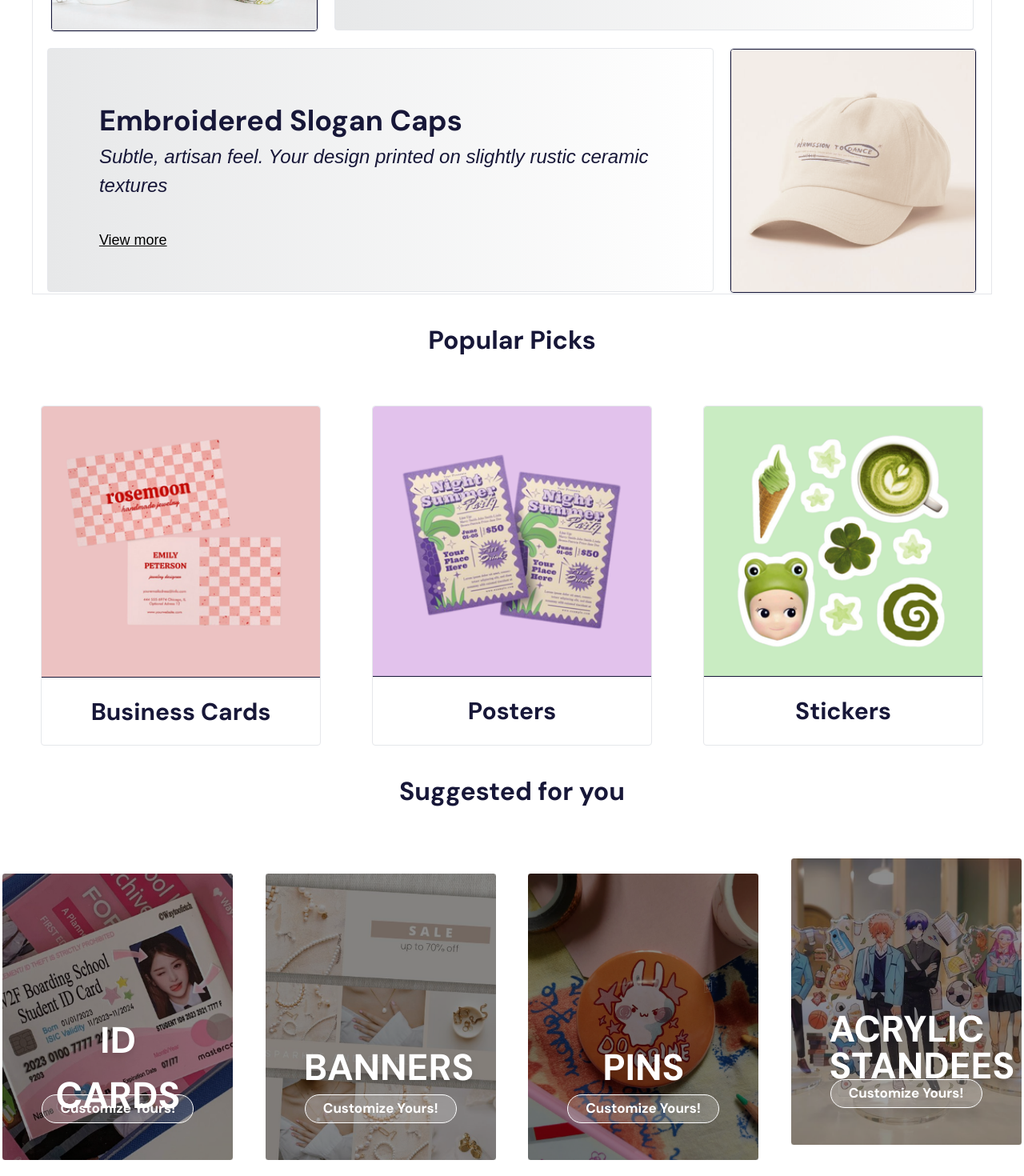
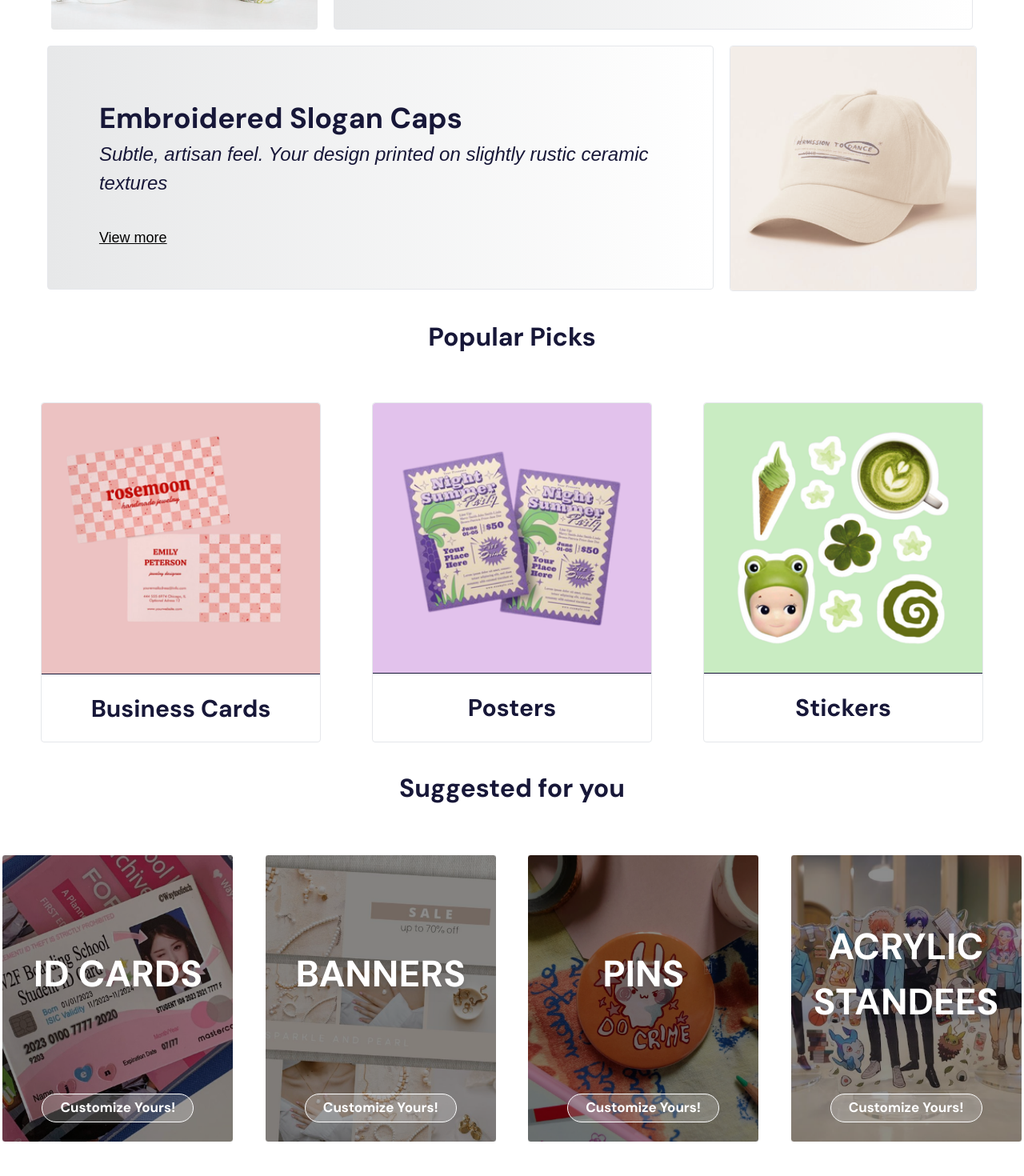
Before and after one commit to roakariri/SE-2-PROJECT, a React (Vite) app: page /landingpage in a window 1280 px wide. Shown: the part 1045-2515 px from the top of the page at 80% size. Built offline with nearby package versions, Linux system fonts and the light colour scheme; no server answers.

Commit message:
fixed responsiveness

```diff
--- a/src/components/visitor/LandingPage.jsx
+++ b/src/components/visitor/LandingPage.jsx
@@ -27,8 +27,6 @@
 
 
   return (
-
-
     <div className="min-h-screen w-full bg-white phone:pt-[212px] tablet:pt-[160px] laptop:pt-[166px] relative z-0">
       {/* Hero Banner */}
       <div className="flex flex-col items-center justify-center z-5">
@@ -36,12 +34,12 @@
       </div>
 
       {/* New Arrivals */}
-      <div className="flex flex-col items-center justify-center mt-10 text-[#171738] font-bold font-dm-sans phone:text-[10px] tablet:text-[14px] laptop:text-[16px] laptop:items-center border laptop:mx-auto laptop:max-w-[1200px]">
+      <div className="flex flex-col items-center justify-center mt-10 text-[#171738] font-bold font-dm-sans phone:text-[10px] tablet:text-[14px] laptop:text-[16px] laptop:items-center laptop:mx-auto laptop:max-w-[1200px]">
         <h1 className="phone:text-[24px] tablet:text-[28px] laptop:text-[32px] mb-6">New Arrivals</h1>
         {/* Textured mugs */}
         <div className="flex flex-col laptop:flex-row w-full items-center laptop:items-start laptop:justify-center">
-          <div className="border mt-10 rounded-[4px]">
-            <img src="/images/textured-mugs.png" className="phone:w-[220px] tablet:w-[300px] laptop:w-[clamp(250px,26vw,400px)] phone:h-[180px] tablet:h-[220px] laptop:h-[clamp(200px,24vw,305px)] rounded-[4px] border border-[#171738]" />
+          <div className=" mt-10 rounded-[4px]">
+            <img src="/images/textured-mugs.png" className="phone:w-[220px] tablet:w-[300px] laptop:w-[clamp(250px,26vw,400px)] phone:h-[180px] tablet:h-[220px] laptop:h-[clamp(200px,24vw,305px)] rounded-[4px]" />
           </div>
           <div className="border mt-10 laptop:ml-5 rounded-[4px] phone:w-full tablet:w-[90vw] laptop:w-[799px] phone:h-auto laptop:h-[305px] p-[5vw] pt-[6vw] bg-gradient-to-r from-[#E7E8E9] to-white flex flex-col justify-center">
             <h2 className="phone:text-[22px] tablet:text-[28px] laptop:text-[36px] font-bold">Textured Glaze Mugs</h2>
@@ -61,7 +59,7 @@
             </p>
           </div>
           <div className="border mt-5 laptop:ml-5 rounded-[4px]">
-            <img src="/images/caps.png" className="phone:w-[220px] tablet:w-[300px] laptop:w-[clamp(250px,24vw,400px)] phone:h-[180px] tablet:h-[220px] laptop:h-[clamp(200px,24vw,305px)] rounded-[4px] border border-[#171738]" />
+            <img src="/images/caps.png" className="phone:w-[220px] tablet:w-[300px] laptop:w-[clamp(250px,24vw,400px)] phone:h-[180px] tablet:h-[220px] laptop:h-[clamp(200px,24vw,305px)] rounded-[4px]" />
           </div>
         </div>
       </div>
@@ -115,50 +113,50 @@
       <div className="flex flex-col items-center justify-center mt-10 text-[#171738] font-bold font-dm-sans phone:text-[10px] tablet:text-[14px] laptop:text-[16px]">
         <h1 className="phone:text-[24px] tablet:text-[28px] laptop:text-[32px] mb-6">Suggested for you</h1>
         {/* Carousel for phone and tablet */}
-        <div className="w-full phone:block tablet:block laptop:hidden">
+        <div className="w-full phone:block tablet:block bigscreen:hidden laptop:block">
           <div className="relative w-full overflow-x-auto">
             <div className="flex flex-row gap-5 w-max px-4">
               {/* ID Cards */}
               <div className="flex flex-col relative border rounded-[4px] bg-cover bg-center text-center items-center justify-center text-white border-white w-[220px] h-[220px] tablet:w-[260px] tablet:h-[300px] flex-shrink-0" style={{ backgroundImage: 'url("/images/id-cards.png")' }}>
-                <div className="absolute mt-[12vw] w-[80vw] tablet:w-[15vw] left-1/2 transform -translate-x-1/2 z-10 p-0">
-                  <p className="text-[28px] tablet:text-[36px] font-bold text-white font-dm-sans drop-shadow-lg">ID CARDS</p>
+                <div className="absolute mt-[12vw] w-[80vw] tablet:w-[15vw] tablet:mt-[2vw] left-1/2 transform -translate-x-1/2 z-10 p-0">
+                  <p className="text-[28px] tablet:text-[36px] font-bold text-white font-dm-sans drop-shadow-lg mb-8 tablet:mb-10 phone:mb-8 tablet:text-center tablet:w-full">ID CARDS</p>
                 </div>
-                <div className="flex justify-center items-center mt-[18vw] tablet:mt-[12vw] w-[80vw] tablet:w-[210px] z-10">
-                  <button type="button" className="flex p-1 h-[32px] tablet:h-[36px] w-[70vw] tablet:w-[190px] rounded-[20px] text-white justify-center items-center bg-white/20 border border-white font-bold text-[15px] tablet:text-[17px] font-dm-sans" onClick={() => navigate('/customize')}>
+                <div className="flex justify-center items-center mt-[28vw] tablet:mt-[18vw] w-full tablet:w-[210px] z-10">
+                  <button type="button" className="flex p-1 h-[50px] tablet:h-[50px] w-[120px] tablet:w-[140px] rounded-[20px] text-white justify-center items-center bg-white/20 border border-white font-bold text-[15px] tablet:text-[17px] font-dm-sans tablet:mx-auto" onClick={() => navigate('/customize')}>
                     Customize Yours!
                   </button>
                 </div>
               </div>
               {/* Banners */}
               <div className="flex flex-col relative border rounded-[4px] bg-cover bg-center text-center items-center justify-center text-white border-white w-[220px] h-[220px] tablet:w-[260px] tablet:h-[300px] flex-shrink-0" style={{ backgroundImage: 'url("/images/banners1.png")' }}>
-                <div className="absolute mt-[12vw] w-[80vw] tablet:w-[15vw] left-1/2 transform -translate-x-1/2 z-10 p-0">
-                  <p className="text-[28px] tablet:text-[36px] font-bold text-white font-dm-sans drop-shadow-lg">BANNERS</p>
+                <div className="absolute mt-[12vw] w-[80vw] tablet:mt-[2vw] tablet:w-[20vw] left-1/2 transform -translate-x-1/2 z-10 p-0">
+                  <p className="text-[28px] tablet:text-[36px] font-bold text-white font-dm-sans drop-shadow-lg mb-8 tablet:mb-10 phone:mb-8 tablet:text-center tablet:w-full">BANNERS</p>
                 </div>
-                <div className="flex justify-center items-center mt-[18vw] tablet:mt-[12vw] w-[80vw] tablet:w-[210px] z-10">
-                  <button type="button" className="flex p-1 h-[32px] tablet:h-[36px] w-[70vw] tablet:w-[190px] rounded-[20px] text-white justify-center items-center bg-white/20 border border-white font-bold text-[15px] tablet:text-[17px] font-dm-sans">
+                <div className="flex justify-center items-center mt-[28vw] tablet:mt-[18vw] w-full tablet:w-[210px] z-10">
+                  <button type="button" className="flex p-1 h-[50px] tablet:h-[50px] w-[120px] tablet:w-[140px] rounded-[20px] text-white justify-center items-center bg-white/20 border border-white font-bold text-[15px] tablet:text-[17px] font-dm-sans tablet:mx-auto">
                     Customize Yours!
                   </button>
                 </div>
               </div>
               {/* Pins */}
               <div className="flex flex-col relative border rounded-[4px] bg-cover bg-center text-center items-center justify-center text-white border-white w-[220px] h-[220px] tablet:w-[260px] tablet:h-[300px] flex-shrink-0" style={{ backgroundImage: 'url("/images/pins.png")' }}>
-                <div className="absolute mt-[12vw] w-[80vw] tablet:w-[15vw] left-1/2 transform -translate-x-1/2 z-10 p-0">
-                  <p className="text-[28px] tablet:text-[36px] font-bold text-white font-dm-sans drop-shadow-lg">PINS</p>
+                <div className="absolute mt-[12vw] w-[80vw] tablet:w-[15vw] tablet:mt-[2vw] left-1/2 transform -translate-x-1/2 z-10 p-0">
+                  <p className="text-[28px] tablet:text-[36px] font-bold text-white font-dm-sans drop-shadow-lg mb-8 tablet:mb-10 phone:mb-8 tablet:text-center tablet:w-full">PINS</p>
                 </div>
-                <div className="flex justify-center items-center mt-[18vw] tablet:mt-[12vw] w-[80vw] tablet:w-[210px] z-10">
-                  <button type="button" className="flex p-1 h-[32px] tablet:h-[36px] w-[70vw] tablet:w-[190px] rounded-[20px] text-white justify-center items-center bg-white/20 border border-white font-bold text-[15px] tablet:text-[17px] font-dm-sans">
+                <div className="flex justify-center items-center mt-[28vw] tablet:mt-[18vw] w-full tablet:w-[210px] z-10">
+                  <button type="button" className="flex p-1 h-[50px] tablet:h-[50px] w-[120px] tablet:w-[140px] rounded-[20px] text-white justify-center items-center bg-white/20 border border-white font-bold text-[15px] tablet:text-[17px] font-dm-sans tablet:mx-auto">
                     Customize Yours!
                   </button>
                 </div>
               </div>
               {/* Acrylic Standees */}
               <div className="flex flex-col relative border rounded-[4px] bg-cover bg-center text-center items-center justify-center text-white border-white mb-[3vw] w-[220px] h-[220px] tablet:w-[260px] tablet:h-[300px] flex-shrink-0" style={{ backgroundImage: 'url("/images/acrylic-standees.png")' }}>
-                <div className="absolute mt-[10vw] tablet:mt-[7vw] w-[80vw] tablet:w-[15vw] left-1/2 transform -translate-x-1/2 z-10 p-0 leading-none">
-                  <p className="text-[28px] tablet:text-[36px] font-bold text-white font-dm-sans drop-shadow-lg">ACRYLIC</p>
-                  <p className="text-[28px] tablet:text-[36px] font-bold text-white font-dm-sans drop-shadow-lg">STANDEES</p>
+                <div className="absolute mt-[2vw] tablet:mt-[5vw] tablet:mt-[1vw] w-[80vw] tablet:w-[25vw] left-1/2 transform -translate-x-1/2 z-10 p-0 leading-none">
+                  <p className="text-[28px] tablet:text-[36px] font-bold text-white font-dm-sans drop-shadow-lg mb-4 tablet:mb-6 phone:mb-4 tablet:text-center tablet:w-full">ACRYLIC</p>
+                  <p className="text-[28px] phone:mt-[-20px] tablet:text-[36px] font-bold text-white font-dm-sans drop-shadow-lg mb-4 tablet:mb-6 phone:mb-4 tablet:text-center tablet:w-full">STANDEES</p>
                 </div>
-                <div className="flex justify-center items-center mt-[18vw] tablet:mt-[12vw] w-[80vw] tablet:w-[210px] z-10">
-                  <button type="button" className="flex p-1 h-[32px] tablet:h-[36px] w-[70vw] tablet:w-[190px] rounded-[20px] text-white justify-center items-center bg-white/20 border border-white font-bold text-[15px] tablet:text-[17px] font-dm-sans">
+                <div className="flex justify-center items-center mt-[28vw] tablet:mt-[18vw] w-full tablet:w-[210px] z-10">
+                  <button type="button" className="flex p-1 h-[50px] tablet:h-[50px] w-[120px] tablet:w-[140px] rounded-[20px] text-white justify-center items-center bg-white/20 border border-white font-bold text-[15px] tablet:text-[17px] font-dm-sans tablet:mx-auto">
                     Customize Yours!
                   </button>
                 </div>
@@ -166,49 +164,49 @@
             </div>
           </div>
         </div>
-        {/* Grid for laptop */}
-        <div className="hidden laptop:flex flex-row mt-10 gap-[3vw] w-full items-center justify-center">
+        {/* Grid for bigscreen */}
+        <div className="hidden bigscreen:flex flex-row mt-10 gap-[3vw] w-full items-center justify-center mb-10">
           {/* ID Cards */}
-          <div className="flex flex-col relative border rounded-[4px] bg-cover bg-center text-center items-center justify-center text-white border-white laptop:w-[290px] laptop:h-[360px]" style={{ backgroundImage: 'url("/images/id-cards.png")' }}>
-            <div className="absolute laptop:mt-[10vw] laptop:w-[15vw] left-1/2 transform -translate-x-1/2 z-10 p-0">
-              <p className="laptop:text-[46px] font-bold text-white font-dm-sans drop-shadow-lg">ID CARDS</p>
+          <div className="flex flex-col justify-between items-center border rounded-[4px] bg-cover bg-center text-center text-white border-white laptop:w-[290px] laptop:h-[360px] bigscreen:w-[290px] bigscreen:h-[360px] relative" style={{ backgroundImage: 'url("/images/id-cards.png")' }}>
+            <div className="flex flex-1 items-center justify-center w-full h-full">
+              <p className="laptop:text-[46px] font-bold text-white font-dm-sans drop-shadow-lg bigscreen:text-[46px] bigscreen:text-center">ID CARDS</p>
             </div>
-            <div className="flex justify-center items-center laptop:mt-[18vw] laptop:w-[210px] z-10">
-              <button type="button" className="flex p-1 laptop:h-[36px] laptop:w-[190px] rounded-[20px] text-white justify-center items-center bg-white/20 border border-white font-bold laptop:text-[17px] font-dm-sans" onClick={() => navigate('/customize')}>
+            <div className="flex justify-center items-end w-full pb-6">
+              <button type="button" className="flex p-1 laptop:h-[36px] laptop:w-[190px] bigscreen:h-[36px] bigscreen:w-[190px] rounded-[20px] text-white justify-center items-center bg-white/20 border border-white font-bold laptop:text-[17px] bigscreen:text-[17px] font-dm-sans" onClick={() => navigate('/customize')}>
                 Customize Yours!
               </button>
             </div>
           </div>
           {/* Banners */}
-          <div className="flex flex-col relative border rounded-[4px] bg-cover bg-center text-center items-center justify-center text-white border-white laptop:w-[290px] laptop:h-[360px]" style={{ backgroundImage: 'url("/images/banners1.png")' }}>
-            <div className="absolute laptop:mt-[10vw] laptop:w-[15vw] left-1/2 transform -translate-x-1/2 z-10 p-0">
-              <p className="laptop:text-[46px] font-bold text-white font-dm-sans drop-shadow-lg">BANNERS</p>
+          <div className="flex flex-col justify-between items-center border rounded-[4px] bg-cover bg-center text-center text-white border-white laptop:w-[290px] laptop:h-[360px] bigscreen:w-[290px] bigscreen:h-[360px] relative" style={{ backgroundImage: 'url("/images/banners1.png")' }}>
+            <div className="flex flex-1 items-center justify-center w-full h-full">
+              <p className="laptop:text-[46px] font-bold text-white font-dm-sans drop-shadow-lg bigscreen:text-[46px] bigscreen:text-center">BANNERS</p>
             </div>
-            <div className="flex justify-center items-center laptop:mt-[18vw] laptop:w-[210px] z-10">
-              <button type="button" className="flex p-1 laptop:h-[36px] laptop:w-[190px] rounded-[20px] text-white justify-center items-center bg-white/20 border border-white font-bold laptop:text-[17px] font-dm-sans">
+            <div className="flex justify-center items-end w-full pb-6">
+              <button type="button" className="flex p-1 laptop:h-[36px] laptop:w-[190px] bigscreen:h-[36px] bigscreen:w-[190px] rounded-[20px] text-white justify-center items-center bg-white/20 border border-white font-bold laptop:text-[17px] bigscreen:text-[17px] font-dm-sans">
                 Customize Yours!
               </button>
             </div>
           </div>
           {/* Pins */}
-          <div className="flex flex-col relative border rounded-[4px] bg-cover bg-center text-center items-center justify-center text-white border-white laptop:w-[290px] laptop:h-[360px]" style={{ backgroundImage: 'url("/images/pins.png")' }}>
-            <div className="absolute laptop:mt-[10vw] laptop:w-[15vw] left-1/2 transform -translate-x-1/2 z-10 p-0">
-              <p className="laptop:text-[46px] font-bold text-white font-dm-sans drop-shadow-lg">PINS</p>
+          <div className="flex flex-col justify-between items-center border rounded-[4px] bg-cover bg-center text-center text-white border-white laptop:w-[290px] laptop:h-[360px] bigscreen:w-[290px] bigscreen:h-[360px] relative" style={{ backgroundImage: 'url("/images/pins.png")' }}>
+            <div className="flex flex-1 items-center justify-center w-full h-full">
+              <p className="laptop:text-[46px] font-bold text-white font-dm-sans drop-shadow-lg bigscreen:text-[46px] bigscreen:text-center">PINS</p>
             </div>
-            <div className="flex justify-center items-center laptop:mt-[18vw] laptop:w-[210px] z-10">
-              <button type="button" className="flex p-1 laptop:h-[36px] laptop:w-[190px] rounded-[20px] text-white justify-center items-center bg-white/20 border border-white font-bold laptop:text-[17px] font-dm-sans">
+            <div className="flex justify-center items-end w-full pb-6">
+              <button type="button" className="flex p-1 laptop:h-[36px] laptop:w-[190px] bigscreen:h-[36px] bigscreen:w-[190px] rounded-[20px] text-white justify-center items-center bg-white/20 border border-white font-bold laptop:text-[17px] bigscreen:text-[17px] font-dm-sans">
                 Customize Yours!
               </button>
             </div>
           </div>
           {/* Acrylic Standees */}
-          <div className="flex flex-col relative border rounded-[4px] bg-cover bg-center text-center items-center justify-center text-white border-white mb-[3vw] laptop:w-[290px] laptop:h-[360px]" style={{ backgroundImage: 'url("/images/acrylic-standees.png")' }}>
-            <div className="absolute laptop:mt-[9vw] laptop:w-[15vw] left-1/2 transform -translate-x-1/2 z-10 p-0 leading-none">
-              <p className="laptop:text-[46px] font-bold text-white font-dm-sans drop-shadow-lg">ACRYLIC</p>
-              <p className="laptop:text-[46px] font-bold text-white font-dm-sans drop-shadow-lg">STANDEES</p>
+          <div className="flex flex-col justify-between items-center border rounded-[4px] bg-cover bg-center text-center text-white border-white laptop:w-[290px] laptop:h-[360px] bigscreen:w-[290px] bigscreen:h-[360px] relative" style={{ backgroundImage: 'url("/images/acrylic-standees.png")' }}>
+            <div className="flex flex-1 flex-col items-center justify-center w-full h-full">
+              <p className="laptop:text-[46px] font-bold text-white font-dm-sans drop-shadow-lg bigscreen:text-[46px] bigscreen:text-center">ACRYLIC</p>
+              <p className="laptop:text-[46px] font-bold text-white font-dm-sans drop-shadow-lg bigscreen:text-[46px] bigscreen:text-center">STANDEES</p>
             </div>
-            <div className="flex justify-center items-center laptop:mt-[18vw] laptop:w-[210px] z-10">
-              <button type="button" className="flex p-1 laptop:h-[36px] laptop:w-[190px] rounded-[20px] text-white justify-center items-center bg-white/20 border border-white font-bold laptop:text-[17px] font-dm-sans">
+            <div className="flex justify-center items-end w-full pb-6">
+              <button type="button" className="flex p-1 laptop:h-[36px] laptop:w-[190px] bigscreen:h-[36px] bigscreen:w-[190px] rounded-[20px] text-white justify-center items-center bg-white/20 border border-white font-bold laptop:text-[17px] bigscreen:text-[17px] font-dm-sans">
                 Customize Yours!
               </button>
             </div>
```
